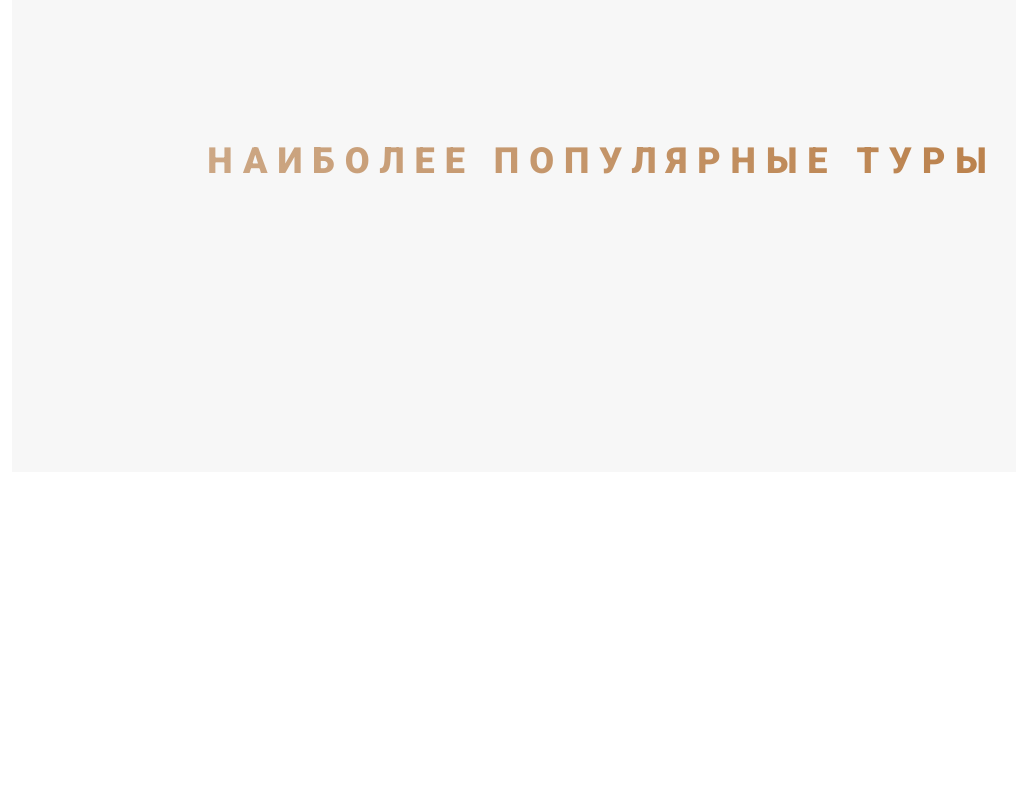
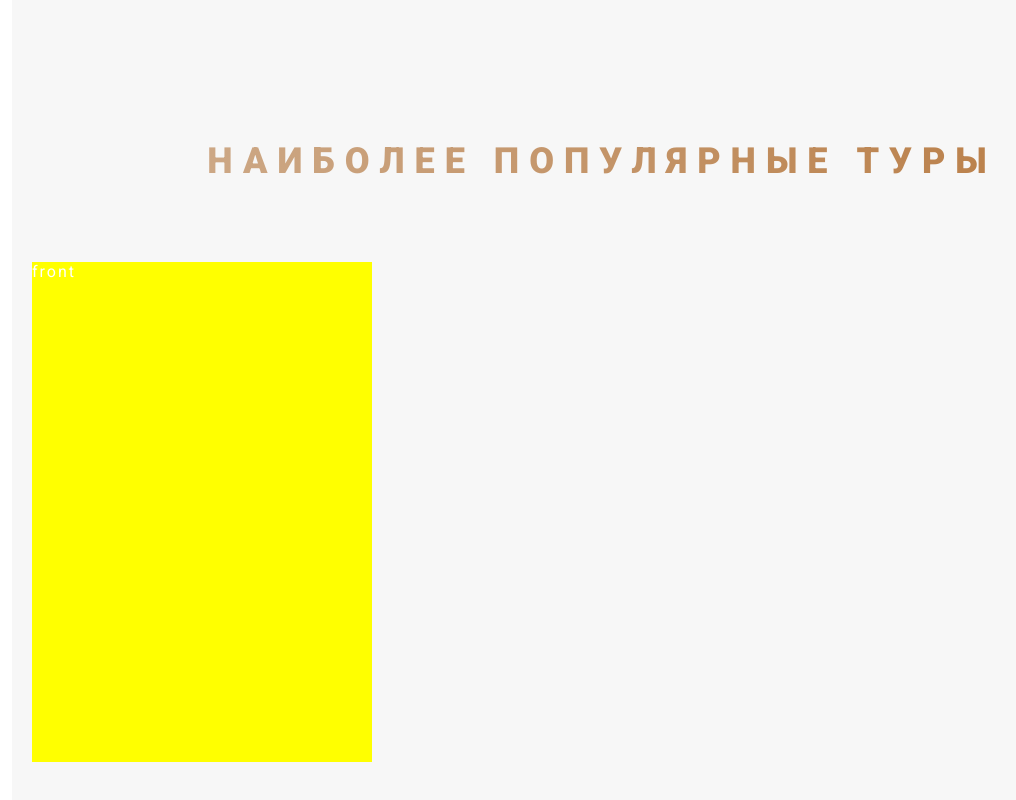
Before and after one commit to dafot/ballons, a plain HTML site: page index.html in a window 1280 px wide. Shown: the part 2415-3215 px from the top of the page, without its empty margins (38-1054 px from the left). Before the commit the page ends 2937 px from the top, so only its background shows below. Drawn offline with Linux system fonts and the light colour scheme; files whose address does not match are found by name.

Commit message:
made aninmation of cards tour-section

```diff
--- a/index.html
+++ b/index.html
@@ -146,7 +146,12 @@
                 наиболее популярные туры
               </h2>
             </div>
-            <div class="col-1-of-3"></div>
+            <div class="col-1-of-3">
+              <div class="card-tour">
+                <div class="card-tour__side card-tour__side_front">front</div>
+                <div class="card-tour__side card-tour__side_back">back</div>
+              </div>
+            </div>
             <div class="col-1-of-3">
 
             </div>
--- a/scss/components/_tour-card.scss
+++ b/scss/components/_tour-card.scss
@@ -0,0 +1,32 @@
+
+.card-tour {
+    height: 50rem;
+    perspective: 150rem;
+    -moz-perspective: 150rem;
+    position: relative;
+    &__side {
+        height: 50rem;
+        transition: 1s ease-out;
+        color: white;
+        position: absolute;
+        top:0;
+        left: 0;
+        width: 100%;
+        backface-visibility: hidden;
+        &_front{
+            background: yellow;
+        }
+        &_back{
+            background: linear-gradient(120deg, rgba($color-brown-light, 0.7) 0.03%, rgba($color-brown-dark, 0.7) 99.94%);
+            transform: rotateY(180deg);
+        }
+    }
+    &:hover &__side_front {
+        transform: rotateY(180deg);
+
+    }
+    &:hover &__side_back {
+        transform: rotateY(0deg);
+
+    }
+}
```
Also changed, not shown: css/style.css, 1 other file.
